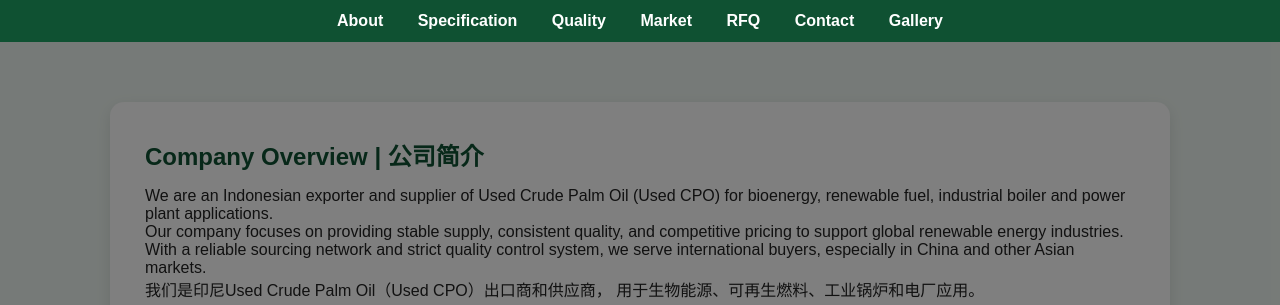
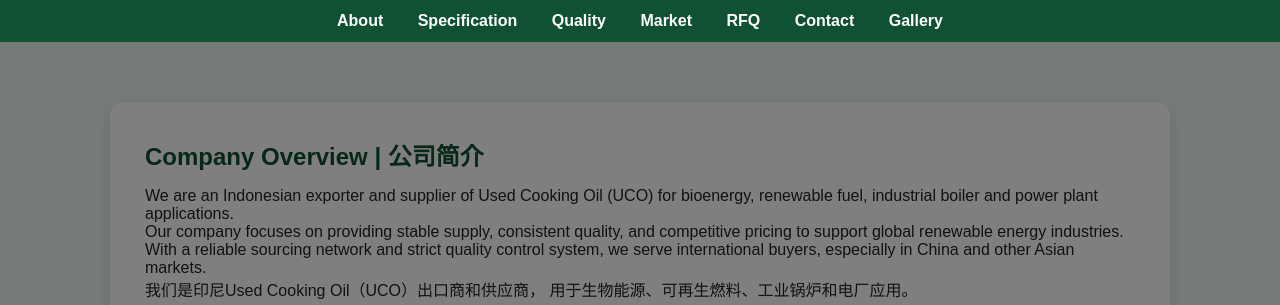
Before and after one commit to usedindopalm/usedindopalm, a plain HTML site: page index.html in a window 1280 px wide. Shown: the top 305 px of the page. Drawn offline with Linux system fonts and the light colour scheme.

Commit message:
Update header content and improve HTML structure

```diff
--- a/index.html
+++ b/index.html
@@ -251,7 +251,7 @@ opacity:1;
 <h2>Company Overview | 公司简介</h2>
 
 <p>
-We are an Indonesian exporter and supplier of Used Crude Palm Oil (Used CPO)
+We are an Indonesian exporter and supplier of Used Cooking Oil (UCO)
 for bioenergy, renewable fuel, industrial boiler and power plant applications.
 </p>
 
@@ -266,7 +266,7 @@ we serve international buyers, especially in China and other Asian markets.
 </p>
 
 <p>
-我们是印尼Used Crude Palm Oil（Used CPO）出口商和供应商，
+我们是印尼Used Cooking Oil（UCO）出口商和供应商，
 用于生物能源、可再生燃料、工业锅炉和电厂应用。
 </p>
 
```
